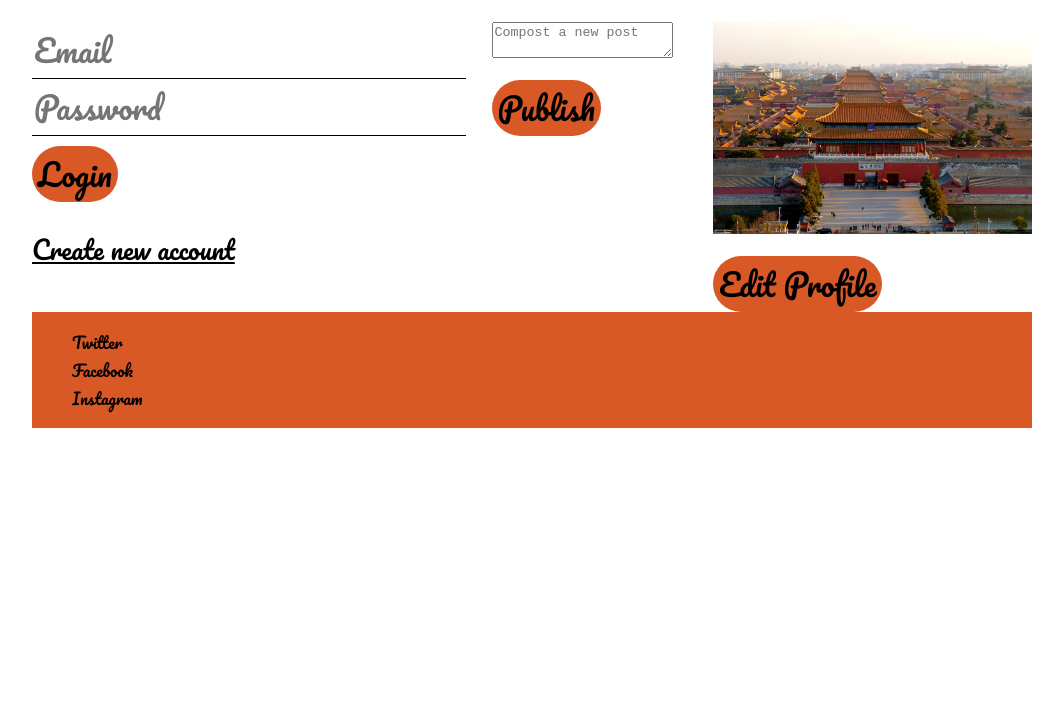
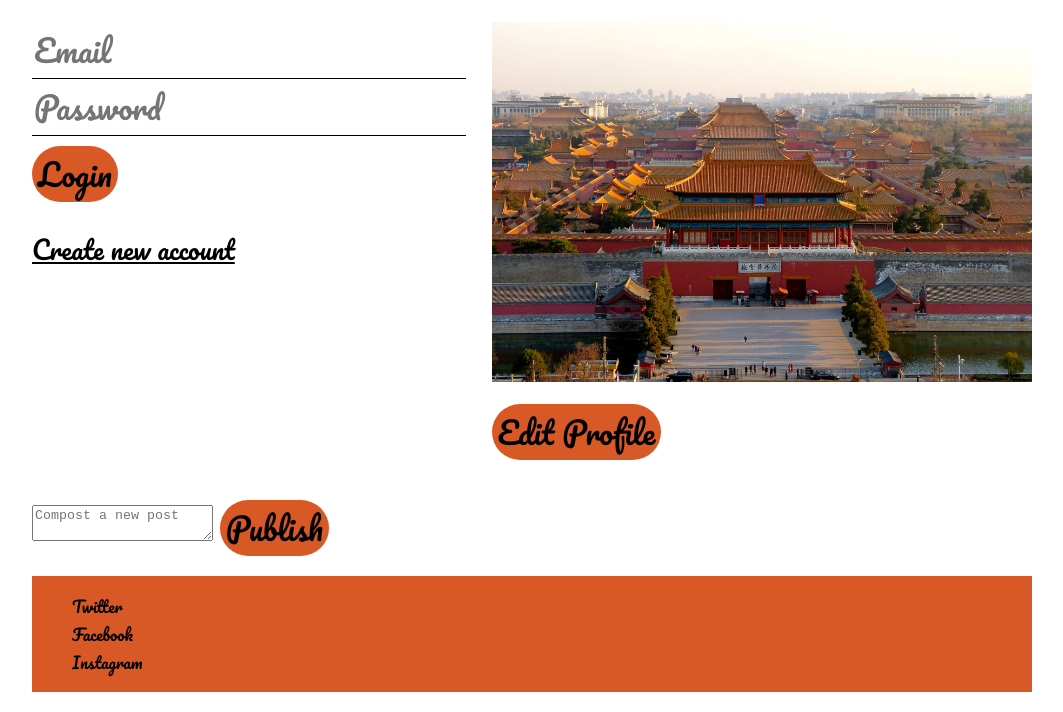
Before and after one commit to Tzuweixing/hhjkkvhck, a plain HTML site: page typography/index.html in a window 1280 px wide. Shown: the part 227-939 px from the top of the page, without its empty margins (108-1171 px from the left). Before the commit the page ends 800 px from the top, so only its background shows below. Drawn offline with Linux system fonts and the light colour scheme; no server answers.

Commit message:
Update layout-2.css

```diff
--- a/typography/css/layout-2.css
+++ b/typography/css/layout-2.css
@@ -33,8 +33,8 @@
 }
 
 #main {
-	grid-column: 2/ span 1;
-	grid-row:3;
+	grid-column: 1/ span 3;
+	grid-row:4;
     margin-top: 20px;
     margin-top: 30px;
 
@@ -43,7 +43,7 @@
 }
 
 #profile {
-	grid-column: 3 / span 2;
+	grid-column: 2 / span 3;
 
 
     grid-row:3;
```
